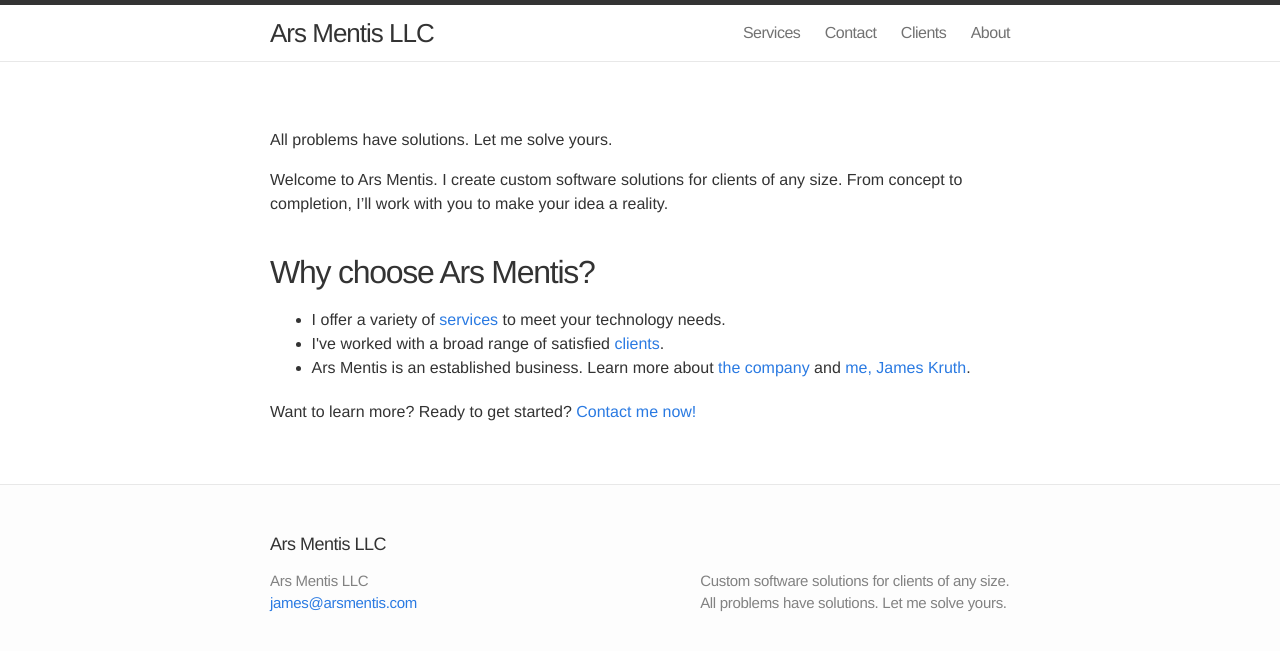
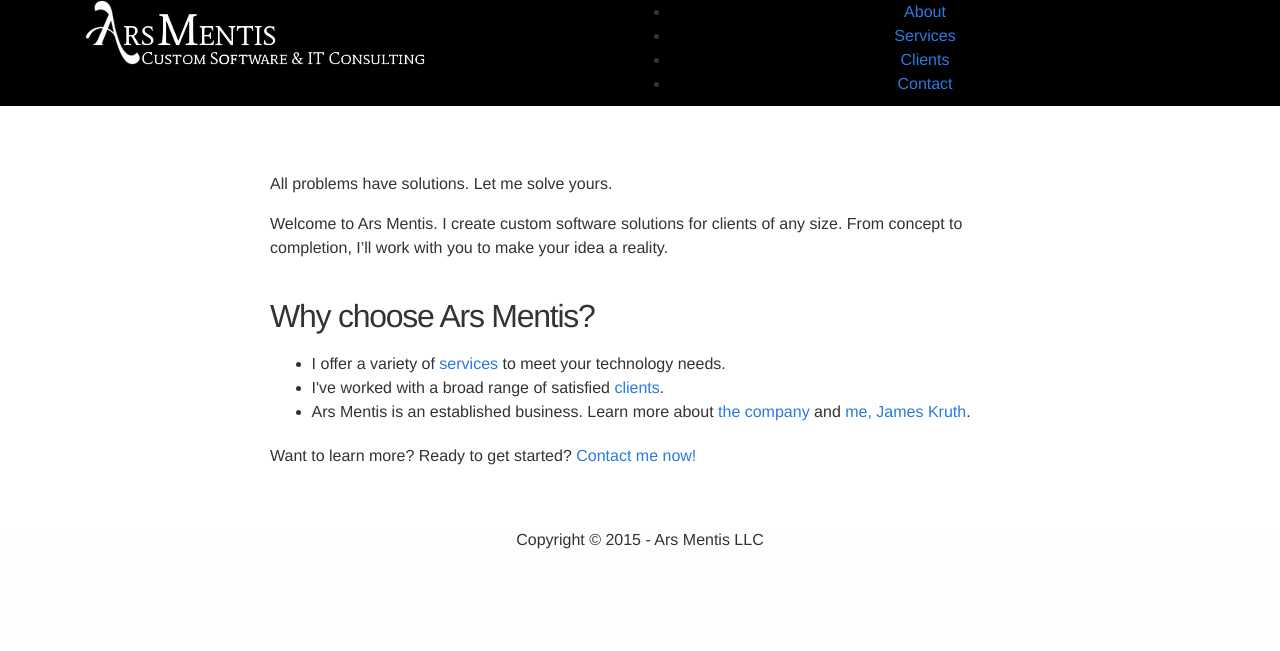
Before and after one commit to arsmentis/arsmentis-jekyll, a Jekyll site: the page built from index.html, in a window 1280 px wide. Shown: the top 651 px of the page. Built offline with Jekyll 4.4.1, drawn with Linux system fonts in a browser that asks for light colours; nearby versions of some CDN libraries.

Commit message:
adding the footer and header layout. need to style nav

```diff
--- a/_includes/footer.html
+++ b/_includes/footer.html
@@ -1,63 +1,10 @@
-<footer class="site-footer">
-
-  <div class="wrap">
-
-    <h2 class="footer-heading">{{ site.title }}</h2>
-
-    <div class="footer-col-1 column">
-      <ul>
-        <li>{{ site.title }}</li>
-        <li><a href="mailto:{{ site.email }}">{{ site.email }}</a></li>
-      </ul>
+<div class="container">
+  <div class="row">
+    <div class="col-xs-12">
+      <p class="text-center">Copyright &copy; 2015 &#45; {{ site.title }}</p>
     </div>
-
-    <div class="footer-col-2 column">
-      <ul>
-        {% if site.github_username %}<li>
-          <a href="https://github.com/{{ site.github_username }}">
-            <span class="icon github">
-              <svg version="1.1" class="github-icon-svg" xmlns="http://www.w3.org/2000/svg" xmlns:xlink="http://www.w3.org/1999/xlink" x="0px" y="0px"
-                 viewBox="0 0 16 16" enable-background="new 0 0 16 16" xml:space="preserve">
-                <path fill-rule="evenodd" clip-rule="evenodd" fill="#C2C2C2" d="M7.999,0.431c-4.285,0-7.76,3.474-7.76,7.761
-                c0,3.428,2.223,6.337,5.307,7.363c0.388,0.071,0.53-0.168,0.53-0.374c0-0.184-0.007-0.672-0.01-1.32
-                c-2.159,0.469-2.614-1.04-2.614-1.04c-0.353-0.896-0.862-1.135-0.862-1.135c-0.705-0.481,0.053-0.472,0.053-0.472
-                c0.779,0.055,1.189,0.8,1.189,0.8c0.692,1.186,1.816,0.843,2.258,0.645c0.071-0.502,0.271-0.843,0.493-1.037
-                C4.86,11.425,3.049,10.76,3.049,7.786c0-0.847,0.302-1.54,0.799-2.082C3.768,5.507,3.501,4.718,3.924,3.65
-                c0,0,0.652-0.209,2.134,0.796C6.677,4.273,7.34,4.187,8,4.184c0.659,0.003,1.323,0.089,1.943,0.261
-                c1.482-1.004,2.132-0.796,2.132-0.796c0.423,1.068,0.157,1.857,0.077,2.054c0.497,0.542,0.798,1.235,0.798,2.082
-                c0,2.981-1.814,3.637-3.543,3.829c0.279,0.24,0.527,0.713,0.527,1.437c0,1.037-0.01,1.874-0.01,2.129
-                c0,0.208,0.14,0.449,0.534,0.373c3.081-1.028,5.302-3.935,5.302-7.362C15.76,3.906,12.285,0.431,7.999,0.431z"/>
-              </svg>
-            </span>
-            <span class="username">{{ site.github_username }}</span>
-          </a>
-        </li>{% endif %}
-        {% if site.twitter_username %}<li>
-          <a href="https://twitter.com/{{ site.twitter_username }}">
-            <span class="icon twitter">
-              <svg version="1.1" class="twitter-icon-svg" xmlns="http://www.w3.org/2000/svg" xmlns:xlink="http://www.w3.org/1999/xlink" x="0px" y="0px"
-                 viewBox="0 0 16 16" enable-background="new 0 0 16 16" xml:space="preserve">
-                <path fill="#C2C2C2" d="M15.969,3.058c-0.586,0.26-1.217,0.436-1.878,0.515c0.675-0.405,1.194-1.045,1.438-1.809
-                c-0.632,0.375-1.332,0.647-2.076,0.793c-0.596-0.636-1.446-1.033-2.387-1.033c-1.806,0-3.27,1.464-3.27,3.27
-                c0,0.256,0.029,0.506,0.085,0.745C5.163,5.404,2.753,4.102,1.14,2.124C0.859,2.607,0.698,3.168,0.698,3.767
-                c0,1.134,0.577,2.135,1.455,2.722C1.616,6.472,1.112,6.325,0.671,6.08c0,0.014,0,0.027,0,0.041c0,1.584,1.127,2.906,2.623,3.206
-                C3.02,9.402,2.731,9.442,2.433,9.442c-0.211,0-0.416-0.021-0.615-0.059c0.416,1.299,1.624,2.245,3.055,2.271
-                c-1.119,0.877-2.529,1.4-4.061,1.4c-0.264,0-0.524-0.015-0.78-0.046c1.447,0.928,3.166,1.469,5.013,1.469
-                c6.015,0,9.304-4.983,9.304-9.304c0-0.142-0.003-0.283-0.009-0.423C14.976,4.29,15.531,3.714,15.969,3.058z"/>
-              </svg>
-            </span>
-            <span class="username">{{ site.twitter_username }}</span>
-          </a>
-        </li>{% endif %}
-      </ul>
-    </div>
-
-    <div class="footer-col-3 column">
-      <p class="text">{{ site.description }}</p>
-    </div>
-
   </div>
-</footer>
+</div>
 
 <!-- jQuery (necessary for Bootstrap's JavaScript plugins) -->
 <script src="https://ajax.googleapis.com/ajax/libs/jquery/1.11.3/jquery.min.js"></script>
--- a/_includes/header.html
+++ b/_includes/header.html
@@ -1,28 +1,21 @@
-<header class="site-header">
-
-  <div class="wrap">
-
-    <a class="site-title" href="{{ site.baseurl }}/">{{ site.title }}</a>
-
-    <nav class="site-nav">
-      <a href="#" class="menu-icon">
-        <svg version="1.1" xmlns="http://www.w3.org/2000/svg" xmlns:xlink="http://www.w3.org/1999/xlink" x="0px" y="0px"
-           viewBox="0 0 18 15" enable-background="new 0 0 18 15" xml:space="preserve">
-          <path fill="#505050" d="M18,1.484c0,0.82-0.665,1.484-1.484,1.484H1.484C0.665,2.969,0,2.304,0,1.484l0,0C0,0.665,0.665,0,1.484,0
-            h15.031C17.335,0,18,0.665,18,1.484L18,1.484z"/>
-          <path fill="#505050" d="M18,7.516C18,8.335,17.335,9,16.516,9H1.484C0.665,9,0,8.335,0,7.516l0,0c0-0.82,0.665-1.484,1.484-1.484
-            h15.031C17.335,6.031,18,6.696,18,7.516L18,7.516z"/>
-          <path fill="#505050" d="M18,13.516C18,14.335,17.335,15,16.516,15H1.484C0.665,15,0,14.335,0,13.516l0,0
-            c0-0.82,0.665-1.484,1.484-1.484h15.031C17.335,12.031,18,12.696,18,13.516L18,13.516z"/>
-        </svg>
-      </a>
-      <div class="trigger">
-        {% for page in site.pages %}
-          {% if page.title %}<a class="page-link" href="{{ page.url | prepend: site.baseurl }}">{{ page.title }}</a>{% endif %}
-        {% endfor %}
-      </div>
-    </nav>
-
+<header>
+  <div class="container">
+    <h1 class="visible-print-block">Ars Mentis LLC</h1>
+    <div class="col-sm-6 col-xs-12 hidden-print">
+      <a href="{{ site.baseurl }}" class="hidden-print"><img src="img/splash_logo.png" alt="Ars Mentis LLC"></a>
+    </div>
+    <div class="col-sm-6 col-xs-12 hidden-print">
+      <nav class="ie-css-nav">
+	<a class="btn navbar-toggle collapsed text-center" data-toggle="collapse" data-target="#nav-header-collapse" aria-expanded="false">Navigation <span class="glyphicon glyphicon-menu-down"></span></a>
+	<div class="collapse navbar-collapse" id="nav-header-collapse">
+          <ul role="navigation">
+            <li class="text-center"><a href="{{ site.baseurl }}/about">About</a></li>
+            <li class="text-center"><a href="{{ site.baseurl }}/services">Services</a></li>
+            <li class="text-center"><a href="{{ site.baseurl }}/clients">Clients</a></li>
+            <li class="text-center"><a href="{{ site.baseurl }}/contact">Contact</a></li>
+          </ul>
+	</div>
+      </nav>
+    </div>
   </div>
-
 </header>
--- a/css/main.css
+++ b/css/main.css
@@ -14,6 +14,10 @@ body {
   line-height: 1.5;
   font-weight: 300;
   background-color: #fdfdfd;
+}
+
+header {
+  background-color: #000000;
 }
 
 h1, h2, h3, h4, h5, h6 { font-size: 100%; font-weight: 400; }
```
